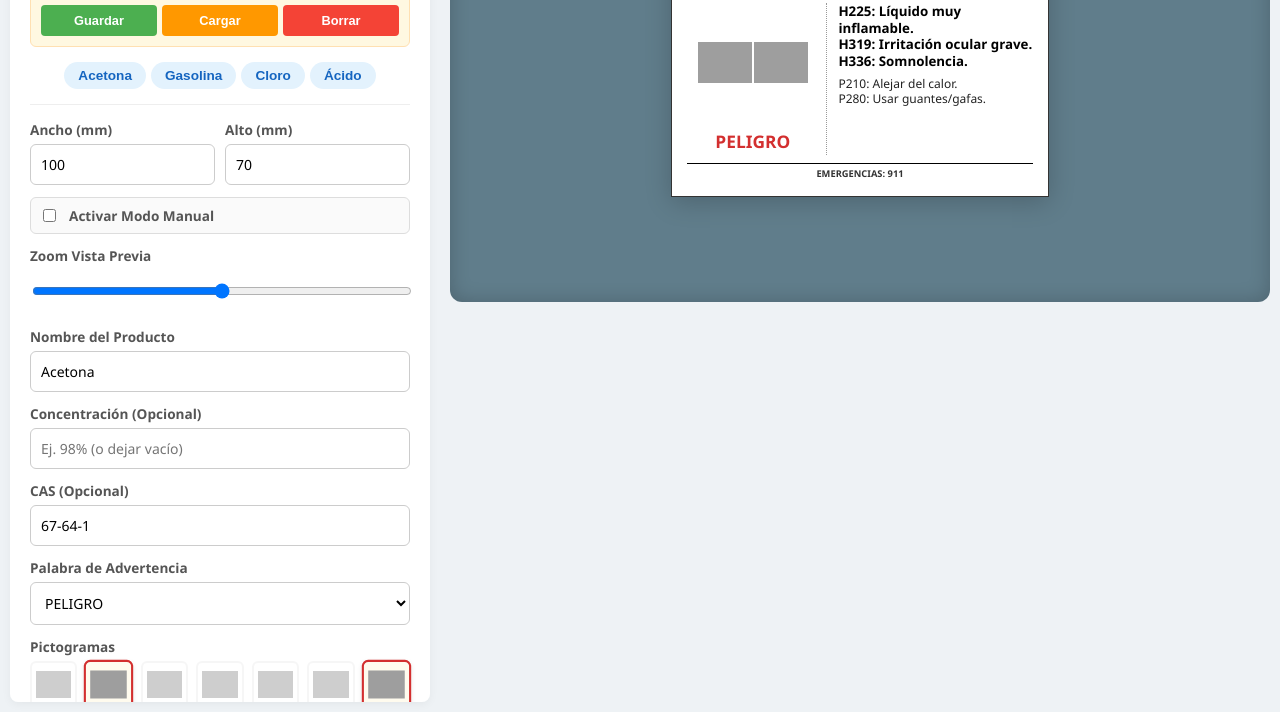
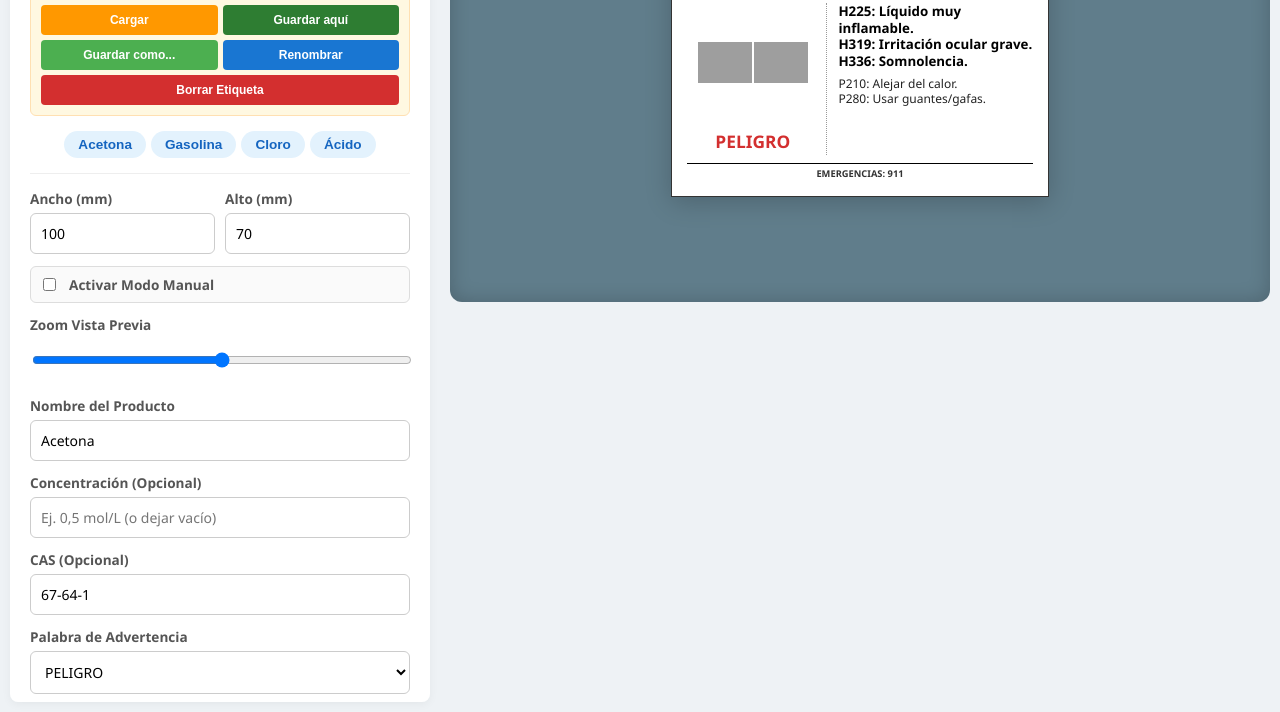
Before and after one commit to quimicacosa/Etiquetadora-SGA, a plain HTML site: page index.html in a window 1280 px wide. Shown: the part 191-903 px from the top of the page. Drawn offline with Linux system fonts and the light colour scheme; grey boxes are pictures that could not be loaded.

Commit message:
Update index.html

```diff
--- a/index.html
+++ b/index.html
@@ -51,12 +51,19 @@
     .btn-pre { background: #e3f2fd; color: #1565c0; border: none; padding: 6px 14px; border-radius: 20px; cursor: pointer; font-size: 0.85rem; font-weight: 600; transition: 0.2s; }
     .btn-pre:hover { background: #bbdefb; }
 
+    /* Estilos del panel de guardado actualizados */
     .storage-panel { background: #fff8e1; padding: 10px; border-radius: 6px; margin-bottom: 15px; border: 1px solid #ffe0b2; }
-    .storage-row { display: flex; gap: 5px; margin-top: 5px; }
-    .btn-action { flex: 1; padding: 8px; border: none; border-radius: 4px; color: white; font-weight: bold; cursor: pointer; font-size: 0.8rem; }
-    .btn-save { background: #4caf50; } .btn-save:hover { background: #388e3c; }
-    .btn-load { background: #ff9800; } .btn-load:hover { background: #f57c00; }
-    .btn-del { background: #f44336; } .btn-del:hover { background: #d32f2f; }
+    .storage-grid { display: grid; grid-template-columns: 1fr 1fr; gap: 5px; margin-top: 5px; }
+    .storage-full { grid-column: span 2; }
+
+    .btn-action { width: 100%; padding: 8px; border: none; border-radius: 4px; color: white; font-weight: bold; cursor: pointer; font-size: 0.75rem; transition: opacity 0.2s; }
+    .btn-action:hover { opacity: 0.85; }
+
+    .btn-save-here { background: #2e7d32; } /* Verde oscuro */
+    .btn-save-as { background: #4caf50; } /* Verde claro */
+    .btn-rename { background: #1976d2; } /* Azul */
+    .btn-load { background: #ff9800; } /* Naranja */
+    .btn-del { background: #d32f2f; } /* Rojo */
 
     .btn-print {
         width: 100%; padding: 15px; border: none; border-radius: 6px;
@@ -194,12 +201,17 @@
 
         <div class="form-col">
             <div class="storage-panel">
-                <label>Etiquetas Guardadas</label>
+                <label>Gestión de Etiquetas</label>
                 <select id="storage-select"></select>
-                <div class="storage-row">
-                    <button class="btn-action btn-save" onclick="saveLabel()">Guardar</button>
-                    <button class="btn-action btn-load" onclick="loadLabel()">Cargar</button>
-                    <button class="btn-action btn-del" onclick="deleteLabel()">Borrar</button>
+
+                <div class="storage-grid">
+                    <button class="btn-action btn-load" onclick="loadLabel()" title="Carga la información de la etiqueta seleccionada en el menú desplegable.">Cargar</button>
+                    <button class="btn-action btn-save-here" onclick="saveLabelOverwrite()" title="Sobrescribe la etiqueta seleccionada actualmente con los datos del formulario.">Guardar aquí</button>
+
+                    <button class="btn-action btn-save-as" onclick="saveLabelNew()" title="Crea una nueva etiqueta con un nombre nuevo, sin borrar la anterior.">Guardar como...</button>
+                    <button class="btn-action btn-rename" onclick="renameLabel()" title="Cambia el nombre de la etiqueta seleccionada en el menú sin perder sus datos.">Renombrar</button>
+
+                    <button class="btn-action btn-del storage-full" onclick="deleteLabel()" title="Elimina permanentemente la etiqueta seleccionada.">Borrar Etiqueta</button>
                 </div>
             </div>
 
@@ -253,7 +265,7 @@
 
             <div class="group">
                 <label>Concentración (Opcional)</label>
-                <input type="text" id="inp-conc" placeholder="Ej. 98% (o dejar vacío)" oninput="upd()">
+                <input type="text" id="inp-conc" placeholder="Ej. 0,5 mol/L (o dejar vacío)" oninput="upd()">
             </div>
 
             <div class="group">
@@ -772,10 +784,8 @@ function upd() {
     }, 10);
 }
 
-function saveLabel(){
-    const name = prompt("Nombre para guardar la etiqueta:");
-    if(!name) return;
-    const obj = {
+function getFormData() {
+    return {
         n: document.getElementById('inp-name').value,
         conc: document.getElementById('inp-conc').value,
         c: document.getElementById('inp-cas').value,
@@ -786,11 +796,59 @@ function saveLabel(){
         pics: Array.from(activePics),
         dim: { w: document.getElementById('inp-width').value, h: document.getElementById('inp-height').value }
     };
+}
+
+// "Guardar Como" (Crear nueva)
+function saveLabelNew(){
+    const name = prompt("Nombre para la NUEVA etiqueta:");
+    if(!name) return;
     const saved = JSON.parse(localStorage.getItem('sga_labels') || '{}');
-    saved[name] = obj;
+    if(saved[name] && !confirm("Ya existe '" + name + "'. ¿Sobrescribir?")) return;
+
+    saved[name] = getFormData();
     localStorage.setItem('sga_labels', JSON.stringify(saved));
     updateStorageSelect();
-    alert("Guardado");
+    document.getElementById('storage-select').value = name;
+    alert("Guardada como: " + name);
+}
+
+// "Guardar Aquí" (Sobrescribir actual)
+function saveLabelOverwrite(){
+    const name = document.getElementById('storage-select').value;
+    if(!name) {
+        alert("Seleccione una etiqueta para sobrescribir o use 'Guardar Como'.");
+        return;
+    }
+    if(!confirm("¿Sobrescribir la etiqueta '" + name + "' con los datos actuales?")) return;
+
+    const saved = JSON.parse(localStorage.getItem('sga_labels') || '{}');
+    saved[name] = getFormData();
+    localStorage.setItem('sga_labels', JSON.stringify(saved));
+    alert("Etiqueta actualizada.");
+}
+
+// "Renombrar"
+function renameLabel(){
+    const oldName = document.getElementById('storage-select').value;
+    if(!oldName) {
+        alert("Seleccione una etiqueta para renombrar.");
+        return;
+    }
+    const newName = prompt("Nuevo nombre para '" + oldName + "':", oldName);
+    if(!newName || newName === oldName) return;
+
+    const saved = JSON.parse(localStorage.getItem('sga_labels') || '{}');
+    if(saved[newName] && !confirm("Ya existe '" + newName + "'. ¿Sobrescribirla?")) return;
+
+    // Copiar datos al nuevo nombre
+    saved[newName] = saved[oldName];
+    // Borrar nombre viejo
+    delete saved[oldName];
+
+    localStorage.setItem('sga_labels', JSON.stringify(saved));
+    updateStorageSelect();
+    // Seleccionar el nuevo nombre
+    document.getElementById('storage-select').value = newName;
 }
 
 function loadLabel(){
@@ -824,7 +882,7 @@ function loadLabel(){
 function deleteLabel(){
     const name = document.getElementById('storage-select').value;
     if(!name) return;
-    if(!confirm("¿Borrar " + name + "?")) return;
+    if(!confirm("¿Borrar permanentemente '" + name + "'?")) return;
     const saved = JSON.parse(localStorage.getItem('sga_labels') || '{}');
     delete saved[name];
     localStorage.setItem('sga_labels', JSON.stringify(saved));
```
